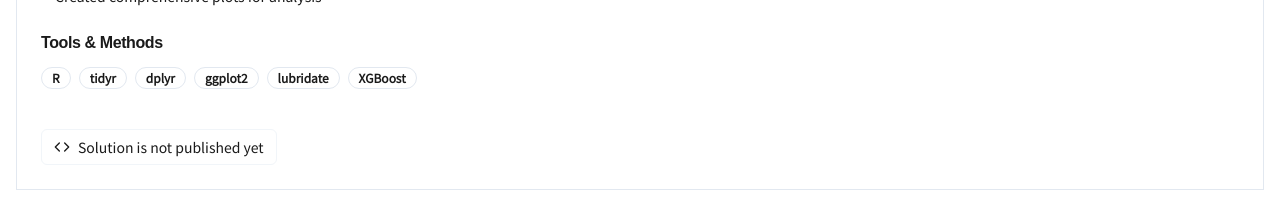
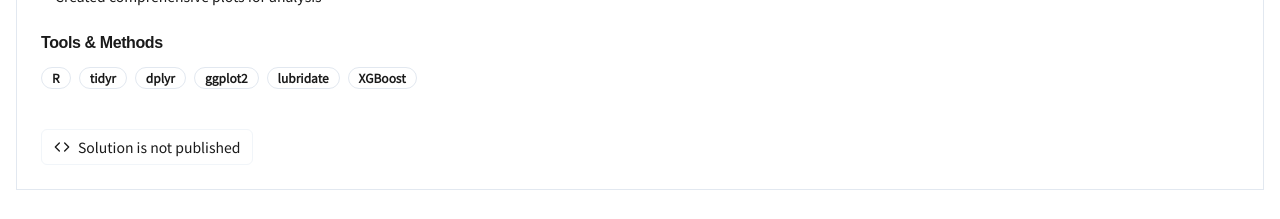
Before and after one commit to gokturkcolak/gokturkcolak.github.io, a Next.js app: page / in a window 1280 px wide. Shown: the part 4460-4679 px from the top of the page. Built offline with nearby package versions, Linux system fonts and the light colour scheme.

Commit message:
Update CompetitionsSection.tsx

```diff
--- a/src/components/sections/CompetitionsSection.tsx
+++ b/src/components/sections/CompetitionsSection.tsx
@@ -130,7 +130,7 @@ export default function CompetitionsSection() {
                       {competition.github && (
                         <Button variant="outline" size="sm" className="gap-2">
                           <Code className="w-4 h-4" />
-                          Solution is not published yet
+                          Solution is not published
                         </Button>
                       )}
                     </div>
```
